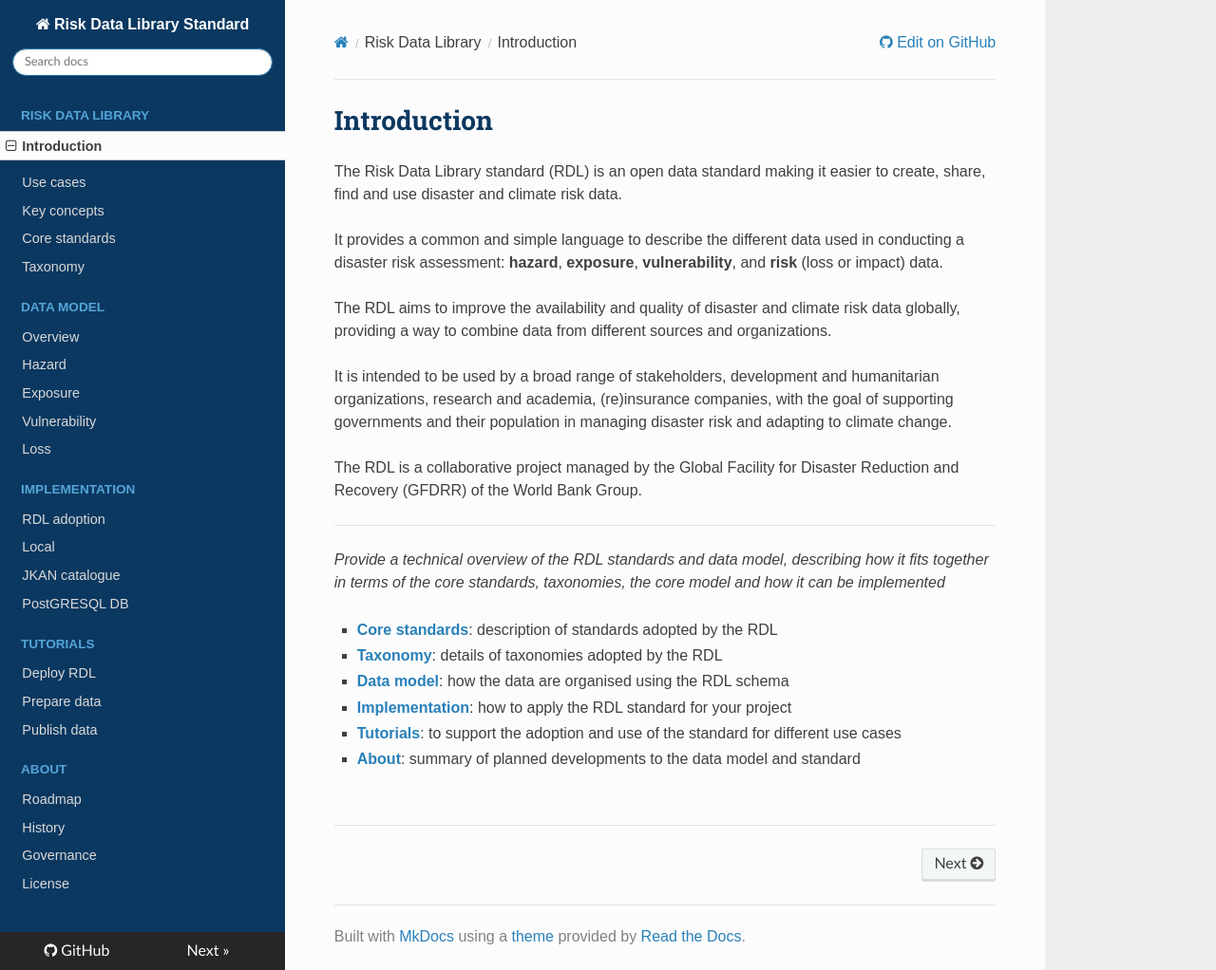
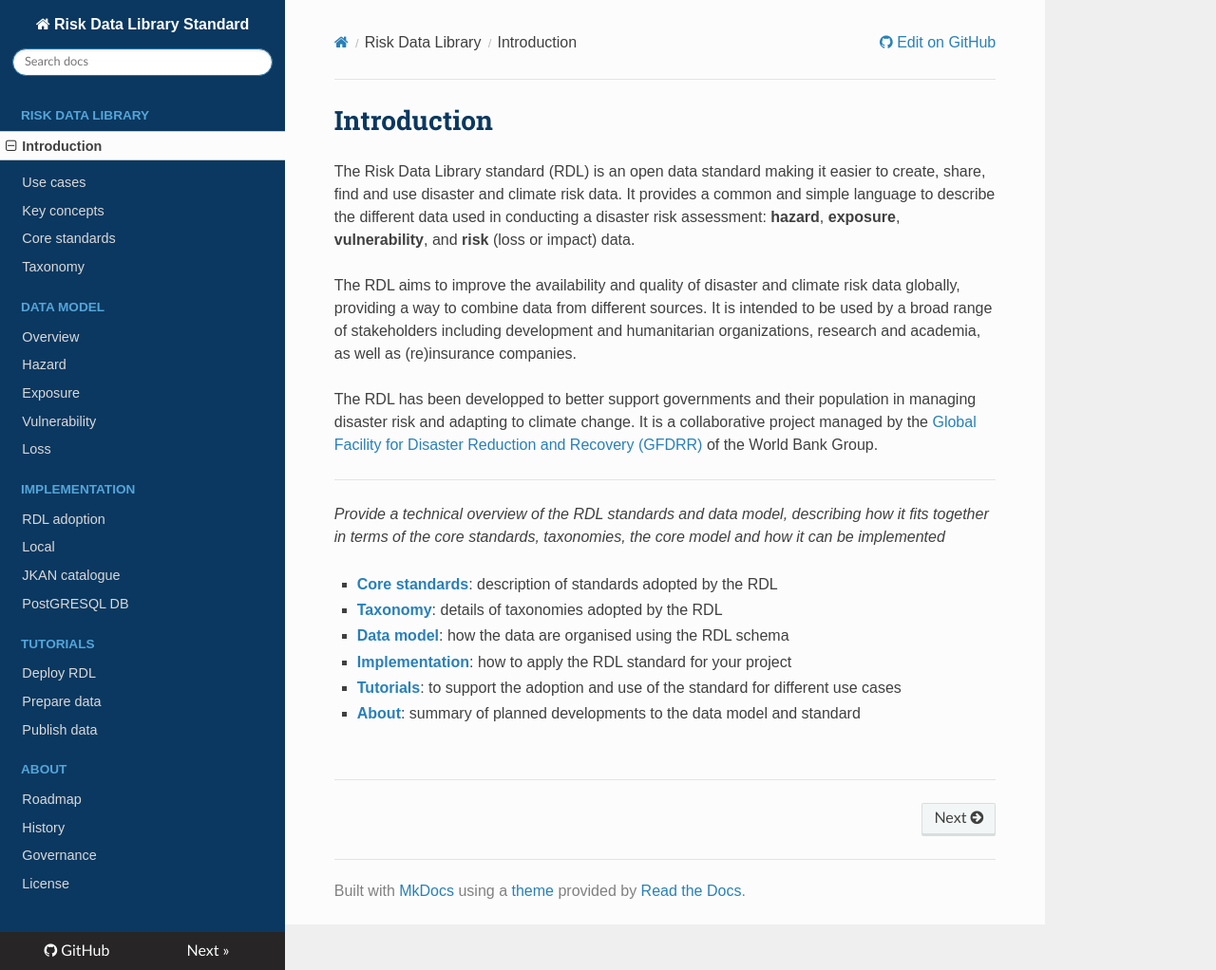
Before and after one commit to GFDRR/rdl-docs, an MkDocs documentation site: the page built from docs/index.md, in a window 1280 px wide and 1022 px high. Shown: the whole window at 95% size. Built offline with MkDocs 1.6.1, drawn with Linux system fonts in a browser that asks for light colours; nearby versions of some CDN libraries.

Commit message:
Modified introduction

```diff
--- a/docs/index.md
+++ b/docs/index.md
@@ -1,14 +1,10 @@
 # Introduction
 
-The Risk Data Library standard (RDL) is an open data standard making it easier to create, share, find and use disaster and climate risk data.
+The Risk Data Library standard (RDL) is an open data standard making it easier to create, share, find and use disaster and climate risk data. It provides a common and simple language to describe the different data used in conducting a disaster risk assessment: **hazard**, **exposure**, **vulnerability**, and **risk** (loss or impact) data.
 
-It provides a common and simple language to describe the different data used in conducting a disaster risk assessment: **hazard**, **exposure**, **vulnerability**, and **risk** (loss or impact) data.
+The RDL aims to improve the availability and quality of disaster and climate risk data globally, providing a way to combine data from different sources. It is intended to be used by a broad range of stakeholders including development and humanitarian organizations, research and academia, as well as (re)insurance companies.
 
-The RDL aims to improve the availability and quality of disaster and climate risk data globally, providing a way to combine data from different sources and organizations.
-
-It is intended to be used by a broad range of stakeholders, development and humanitarian organizations, research and academia, (re)insurance companies,  with the goal of supporting  governments and their population in managing disaster risk and adapting to climate change.
-
-The RDL is a collaborative project managed by the Global Facility for Disaster Reduction and Recovery (GFDRR) of the World Bank Group.
+The RDL has been developped to better support governments and their population in managing disaster risk and adapting to climate change. It is a collaborative project managed by the [Global Facility for Disaster Reduction and Recovery (GFDRR)](https://www.gfdrr.org/) of the World Bank Group.
 
 <hr>
 
```
